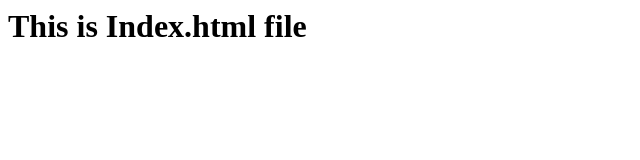
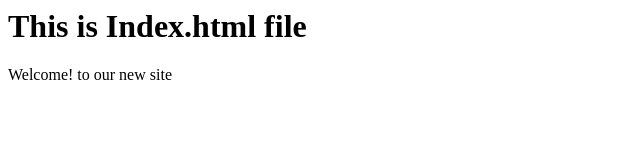
Before and after one commit to AsimSumair/Demo, a plain HTML site: page index.html in a window 1280 px wide. Shown: the whole page, without its empty margins (0-640 px from the left). Drawn offline with Linux system fonts and the light colour scheme.

Commit message:
Add new paragrapgh in Index.html file

```diff
--- a/index.html
+++ b/index.html
@@ -1 +1,2 @@
 <h1>This is Index.html file</h1>
+<p>Welcome! to our new site </p>
```
